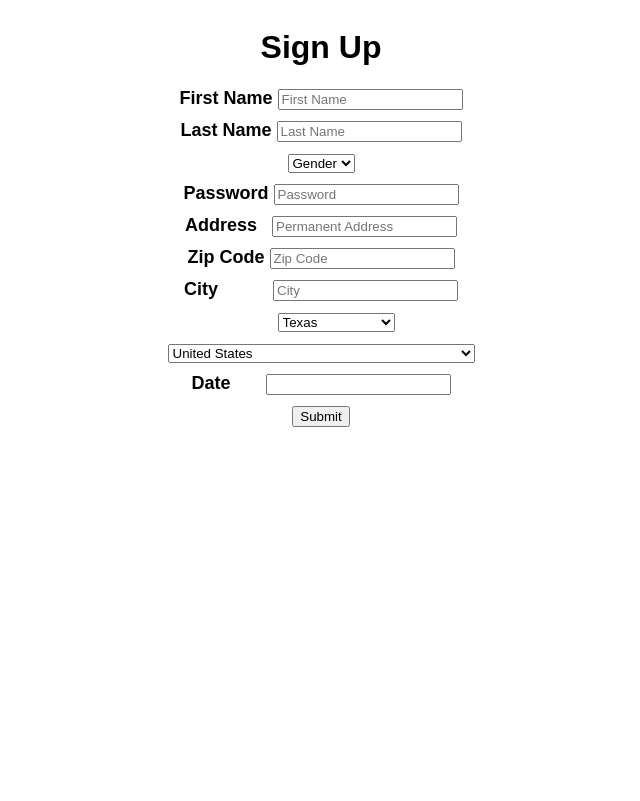
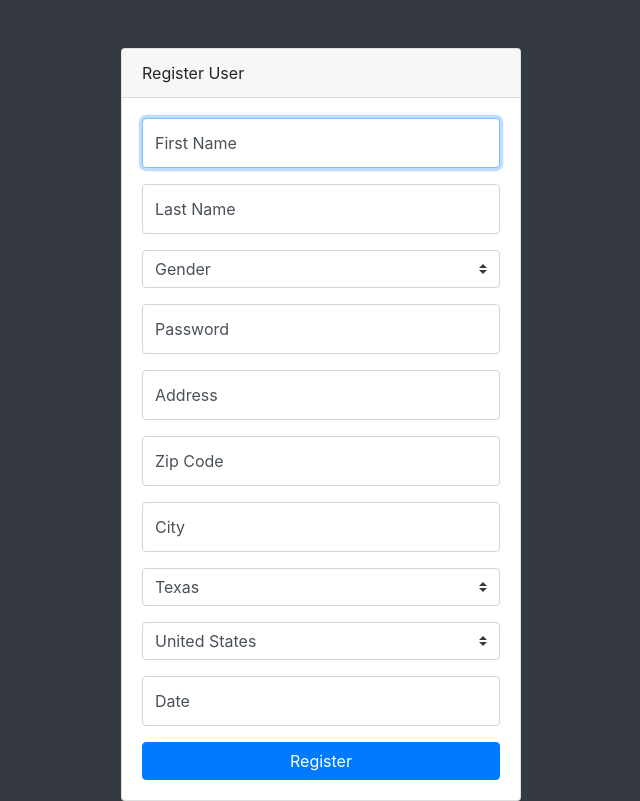
Before and after one commit to hreeves19/EmployeeManager, a PHP site: page /SignUp.php in a window 1280 px wide. Shown: the whole page, without its empty margins (319-959 px from the left). Before the commit the page ends 427 px from the top, so only its background shows below. Run offline with PHP 8.4, Linux system fonts and the light colour scheme; some libraries are stand-ins or nearby versions.

Commit message:
added bootstrap to sign up page and worked on sql for statements

```diff
--- a/Classes/DBHelper.php
+++ b/Classes/DBHelper.php
@@ -102,26 +102,32 @@ class DBHelper
         return $manager;
     }
 
-    public function getUsername()
+    public function signUp($address, $city, $zip, $state, $country, $firstName, $lastName, $gender, $password, $date)
     {
-        // Create connection
-        $conn = $this->sql;
-        // Check connection
+        //Create connection
+        $conn = $this->getConnection();
+
         if ($conn->connect_error) {
             die("Connection failed: " . $conn->connect_error);
         }
 
-        $sql = "SELECT * FROM `employee`";
-        $result = $conn->query($sql);
+        $sql = "INSERT INTO `address`(`street_address`, `city`, `zipcode`, `state`, `country`) VALUES (\"$address\", \"$city\", \"$zip\", \"$state\", \"$country\")";
 
-        if ($result->num_rows > 0) {
-            // output data of each row
-            while($row = $result->fetch_assoc()) {
-                echo "id: " . $row["id"]. " - Name: " . $row["first_name"]. " " . $row["last_name"]. "<br>";
-            }
-        } else {
-            echo "0 results";
+        $resultAdd = $conn->query($sql);
+
+        $sql = "INSERT INTO `employee`(`first_name`, `last_name`, `gender`, `hire_date`, `password`) VALUES (\"$firstName\", \"$lastName\", \"$gender\", \"$date\", \"$password\")";
+
+        $resultEmp = $conn->query($sql);
+
+        if($resultAdd === TRUE && $resultEmp ===TRUE)
+        {
+            echo "<script>alert(\"Sign up successful\")</script>";
         }
+        else
+        {
+            echo "<script>alert(\"Sign up unsuccessful\")</script>";
+        }
+
         $conn->close();
     }
 }
--- a/Forms/SignUp.php
+++ b/Forms/SignUp.php
@@ -15,94 +15,82 @@ require_once("C:/xampp/htdocs/EmployeeManager/Classes/DBHelper.php");
 <head>
     <link rel="stylesheet" type="text/css" href="../../EmployeeManager/Master/CSS/master.css">
     <link rel="stylesheet" href="//code.jquery.com/ui/1.12.1/themes/base/jquery-ui.css">
-    <link rel="stylesheet" href="/resources/demos/style.css">
-    <script src="https://code.jquery.com/jquery-1.12.4.js"></script>
-    <script src="https://code.jquery.com/ui/1.12.1/jquery-ui.js"></script>
 
-    <style>
-        body
-        {
-            font-family: Arial, Helvetica, sans-serif;
-        }
+    <!-- Bootstrap template -->
+    <meta charset="utf-8">
+    <meta http-equiv="X-UA-Compatible" content="IE=edge">
+    <meta name="viewport" content="width=device-width, initial-scale=1, shrink-to-fit=no">
+    <meta name="description" content="">
+    <meta name="author" content="">
 
-        form
-        {
-            display: flex;
-            justify-content: center;
-        }
+    <!-- Bootstrap core CSS-->
+    <link href="../../EmployeeManager/Master/Bootstrap_Template/startbootstrap-sb-admin-gh-pages/vendor/bootstrap/css/bootstrap.min.css" rel="stylesheet">
 
-        form > div
-        {
-            text-align: center;
-            font-size: 18px;
-        }
+    <!-- Custom fonts for this template-->
+    <link href="../../EmployeeManager/Master/Bootstrap_Template/startbootstrap-sb-admin-gh-pages/vendor/fontawesome-free/css/all.min.css" rel="stylesheet" type="text/css">
 
-        .SpaceDiv
-        {
-            padding-bottom: 10px;
-        }
-    </style>
-
-    <script>
-        $( function() {
-            $( "#date" ).datepicker();
-        } );
-    </script>
-
+    <!-- Custom styles for this template-->
+    <link href="../../EmployeeManager/Master/Bootstrap_Template/startbootstrap-sb-admin-gh-pages/css/sb-admin.css" rel="stylesheet">
 </head>
-
-<body>
-<div class="flex-container">
-
-    <div id="divTitle">
-        <h1>Sign Up</h1>
+<title>RegisterUser</title>
+<body class="bg-dark">
+<div class="container">
+    <div class="card card-login mx-auto mt-5">
+        <div class="card-header">Register User</div>
+        <div class="card-body">
+            <form id="formLogin" action="../../EmployeeManager/Master/Server_Scripts/SignUpManager.php" method="post" accept-charset="UTF-8">
+                <div class="form-group">
+                    <div class="form-label-group">
+                        <input id="FirstName" type="text" name="FirstName" class="form-control" placeholder="First Name" required="required" autofocus="autofocus">
+                        <label for="FirstName">First Name</label>
                     </div>
-
-    <form id="formLogin" action="../../EmployeeManager/Master/Server_Scripts/SignUpManager.php" method="post" accept-charset="UTF-8">
-        <div>
-            <div id="divFirstName" class="SpaceDiv">
-                <label for="FirstName"><b>First Name</b></label>
-                <input type="text" placeholder="First Name" name="FirstName" required>
                 </div>
-
-            <div id="divLastName" class="SpaceDiv">
-                <label for="LastName"><b>Last Name</b></label>
-                <input type="text" placeholder="Last Name" name="LastName" required>
+                <div class="form-group">
+                    <div class="form-label-group">
+                        <input id="LastName" type="text" name="LastName" class="form-control" placeholder="Last Name" required="required">
+                        <label for="LastName">Last Name</label>
                     </div>
-
-            <div class="SpaceDiv">
+                </div>
+                <div class="form-group">
+                    <div class="form-label-group">
                         <label for="gender"></label>
-                <select name="gender" required>
-                    <option value="gender">Gender</option>
+                        <select class="custom-select" name="gender" id="gender" required="required">
+                            <option value="">Gender</option>
                             <option value="M">Male</option>
                             <option value="F">Female</option>
                             <option value="O">Other</option>
                         </select>
                     </div>
-
-            <div id="divPassword" class="SpaceDiv">
-                <label for="Password"><b>Password</b></label>
-                <input type="password" placeholder="Password" name="Password" required>
                 </div>
-
-            <div id="divAddress" class="SpaceDiv">
-                <label for="Address"><b>Address &nbsp</b></label>
-                <input type="text" placeholder="Permanent Address" name="Address" required>
+                <div class="form-group">
+                    <div class="form-label-group">
+                        <input id="Password" type="password" name="Password" class="form-control" placeholder="Password" required="required">
+                        <label for="Password">Password</label>
                     </div>
-
-            <div id="divZipCode" class="SpaceDiv">
-                <label for="ZipCode"><b>Zip Code</b></label>
-                <input type="text" placeholder="Zip Code" name="Zip Code" required>
                 </div>
-
-            <div id="divCity" class="SpaceDiv">
-                <label for="City"><b>City &nbsp &nbsp &nbsp &nbsp &nbsp</b></label>
-                <input type="text" placeholder="City" name="City" required>
+                <div class="form-group">
+                    <div class="form-label-group">
+                        <input id="Address" type="text" name="Address" class="form-control" placeholder="Address" required="required">
+                        <label for="Address">Address</label>
                     </div>
-
-            <div class="SpaceDiv">
-                <label for="state">&nbsp &nbsp &nbsp</label>
-                <select name="state" required><option value="TX">Texas</option>
+                </div>
+                <div class="form-group">
+                    <div class="form-label-group">
+                        <input id="zipCode" type="text" name="zipCode" class="form-control" placeholder="Zip Code" required="required">
+                        <label for="zipCode">Zip Code</label>
+                    </div>
+                </div>
+                <div class="form-group">
+                    <div class="form-label-group">
+                        <input id="City" type="text" name="City" class="form-control" placeholder="City" required="required">
+                        <label for="City">City</label>
+                    </div>
+                </div>
+                <div class="form-group">
+                    <div class="form-label-group">
+                        <label for="State"></label>
+                        <select class="custom-select" name="State" id="State" required="required">
+                            <option value="TX">Texas</option>
                             <option value="AL">Alabama</option>
                             <option value="AK">Alaska</option>
                             <option value="AZ">Arizona</option>
@@ -154,9 +142,12 @@ require_once("C:/xampp/htdocs/EmployeeManager/Classes/DBHelper.php");
                             <option value="WY">Wyoming</option>
                         </select>
                     </div>
-
-            <div class="SpaceDiv">
-                <select id="country" name="country"><option value="United States">United States</option>
+                </div>
+                <div class="form-group">
+                    <div class="form-label-group">
+                        <label for="Country"></label>
+                        <select class="custom-select" name="Country" id="Country" required="required">
+                            <option value="United States">United States</option>
                             <option value="Afghanistan">Afghanistan</option>
                             <option value="Åland Islands">Åland Islands</option>
                             <option value="Albania">Albania</option>
@@ -402,19 +393,33 @@ require_once("C:/xampp/htdocs/EmployeeManager/Classes/DBHelper.php");
                             <option value="Zimbabwe">Zimbabwe</option>
                         </select>
                     </div>
-
-            <div class="SpaceDiv">
-                <label for="date"><b>Date &nbsp &nbsp &nbsp</b></label>
-                <input name="date" type="text" id="date" required>
+                </div>
+                <div class="form-group">
+                    <div class="form-label-group">
+                        <input id="date" type="text" name="date" class="form-control" placeholder="Date" required="required">
+                        <label for="date">Date</label>
+                    </div>
+                </div>
+                <button type="submit" class="btn btn-primary btn-block">Register</button>
+            </form>
+        </div>
+    </div>
 </div>
 
-            <div class="SpaceDiv">
-                <button type="submit">Submit</button>
-            </div>
+<!-- Bootstrap core JavaScript-->
+<script src="../../EmployeeManager/Master/Bootstrap_Template/startbootstrap-sb-admin-gh-pages/vendor/jquery/jquery.min.js"></script>
+<script src="../../EmployeeManager/Master/Bootstrap_Template/startbootstrap-sb-admin-gh-pages/vendor/bootstrap/js/bootstrap.bundle.min.js"></script>
+<!-- Core plugin JavaScript-->
+<script src="../../EmployeeManager/Master/Bootstrap_Template/startbootstrap-sb-admin-gh-pages/vendor/jquery-easing/jquery.easing.min.js"></script>
+<link rel="stylesheet" href="https://code.jquery.com/ui/1.12.1/themes/base/jquery-ui.css">
+<script src="https://code.jquery.com/jquery-1.12.4.js"></script>
+<script src="https://code.jquery.com/ui/1.12.1/jquery-ui.js"></script>
 
-        </div>
-    </form>
+<script>
+    $( function() {
+        $( "#date" ).datepicker({dateFormat: 'yy-mm-dd'});
+    } );
+</script>
 
-</div>
 </body>
 </html>
```
Also changed, not shown: Master/Server_Scripts/SignUpManager.php (+20 -0 lines). Lines whose indentation alone changed are shown as unchanged.
